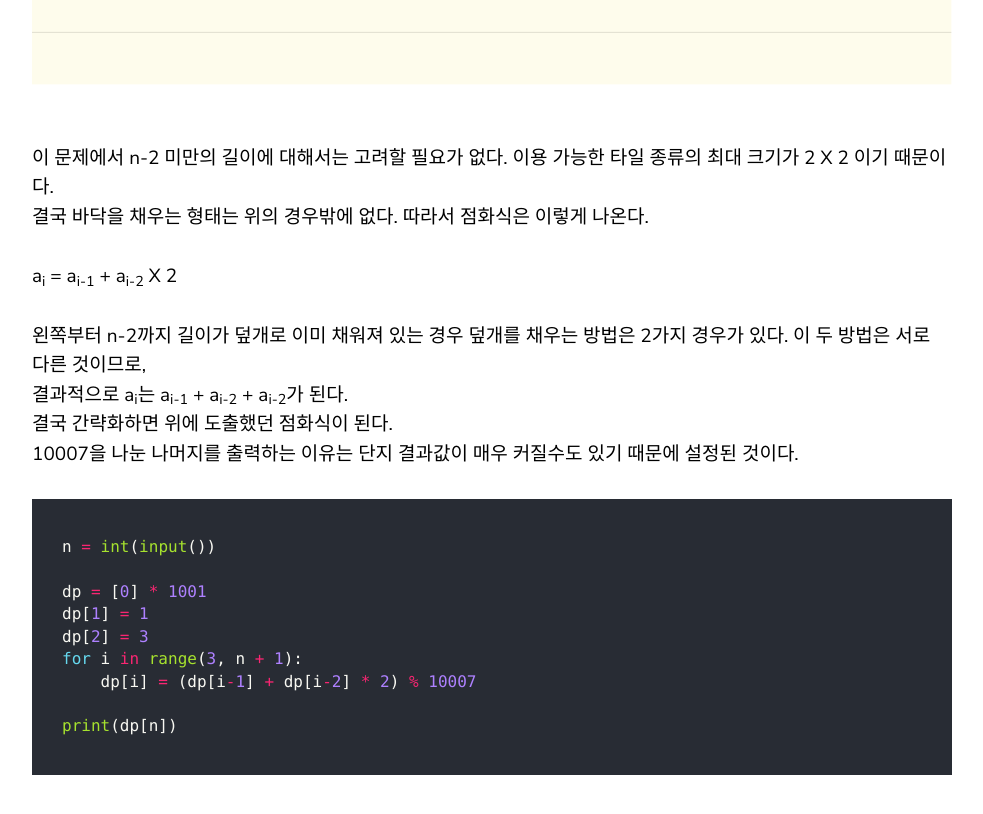
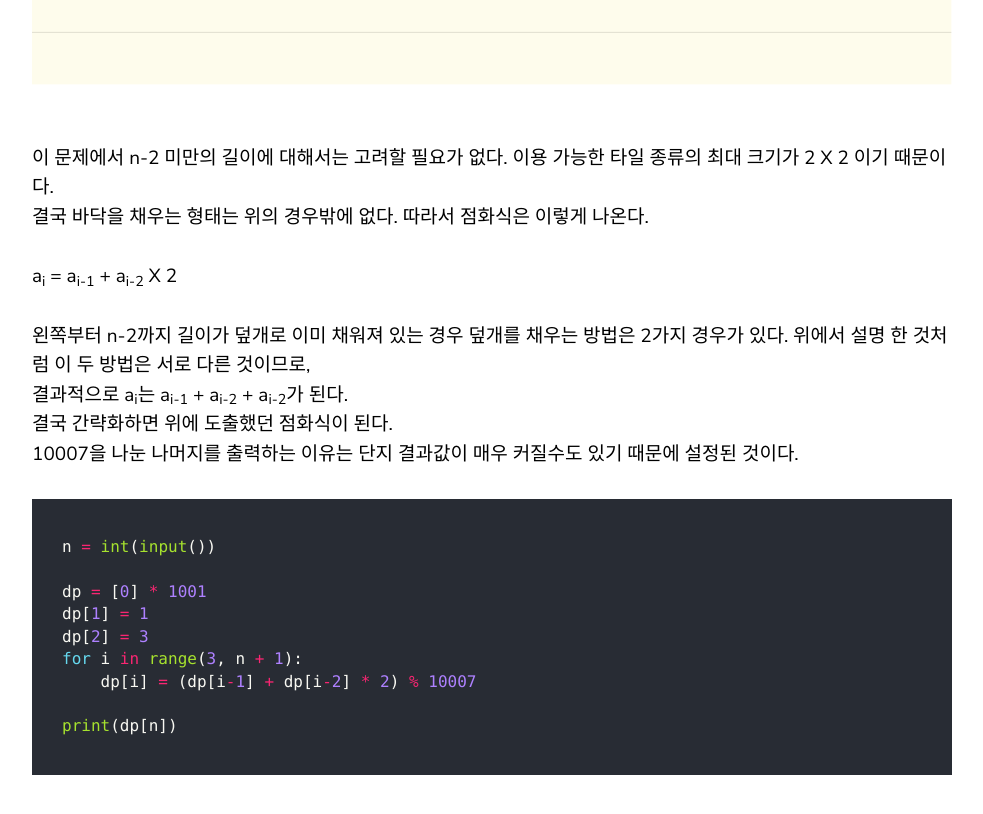
Before and after one commit to piemonte93/piemonte93.github.io, a Jekyll site: the page built from _posts/2021-02-24-algo-post23.markdown, in a window 1280 px wide and 900 px high, scrolled down 1707 px. Shown: the top 814 px of the window, without its empty margins (68-1051 px from the left). Built offline with Jekyll 4.4.1, drawn with Linux system fonts in a browser that asks for light colours.

Commit message:
Update 2021-02-24-algo-post23.markdown

```diff
--- a/_posts/2021-02-24-algo-post23.markdown
+++ b/_posts/2021-02-24-algo-post23.markdown
@@ -19,7 +19,7 @@ tags: Algorithm Python
 
 a<sub>i</sub> = a<sub>i-1</sub> + a<sub>i-2</sub> X 2
 
-왼쪽부터 n-2까지 길이가 덮개로 이미 채워져 있는 경우 덮개를 채우는 방법은 2가지 경우가 있다. 이 두 방법은 서로 다른 것이므로,<br>
+왼쪽부터 n-2까지 길이가 덮개로 이미 채워져 있는 경우 덮개를 채우는 방법은 2가지 경우가 있다. 위에서 설명 한 것처럼 이 두 방법은 서로 다른 것이므로,<br>
 결과적으로 a<sub>i</sub>는 a<sub>i-1</sub> + a<sub>i-2</sub> + a<sub>i-2</sub>가 된다.<br>
 결국 간략화하면 위에 도출했던 점화식이 된다.<br>
 10007을 나눈 나머지를 출력하는 이유는 단지 결과값이 매우 커질수도 있기 때문에 설정된 것이다.
```
